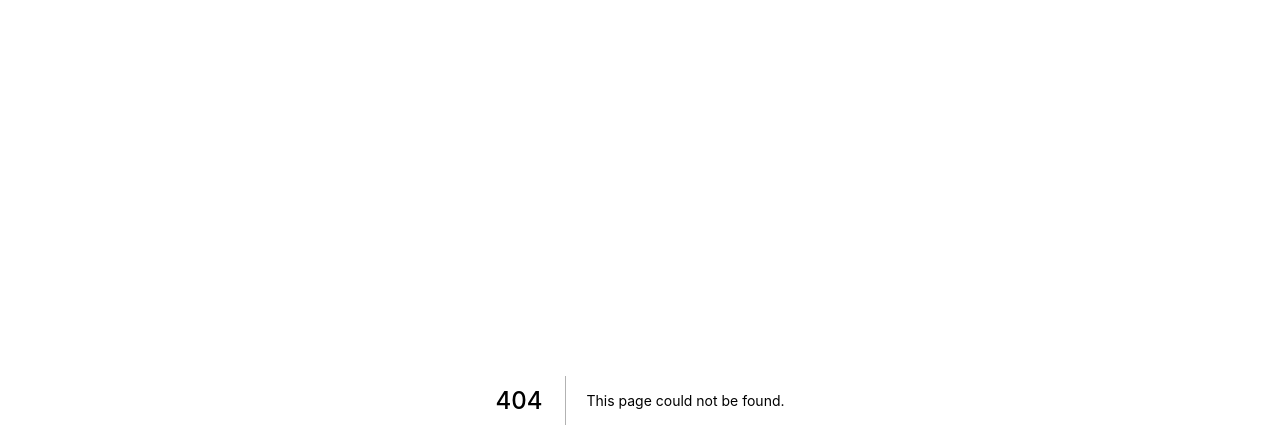
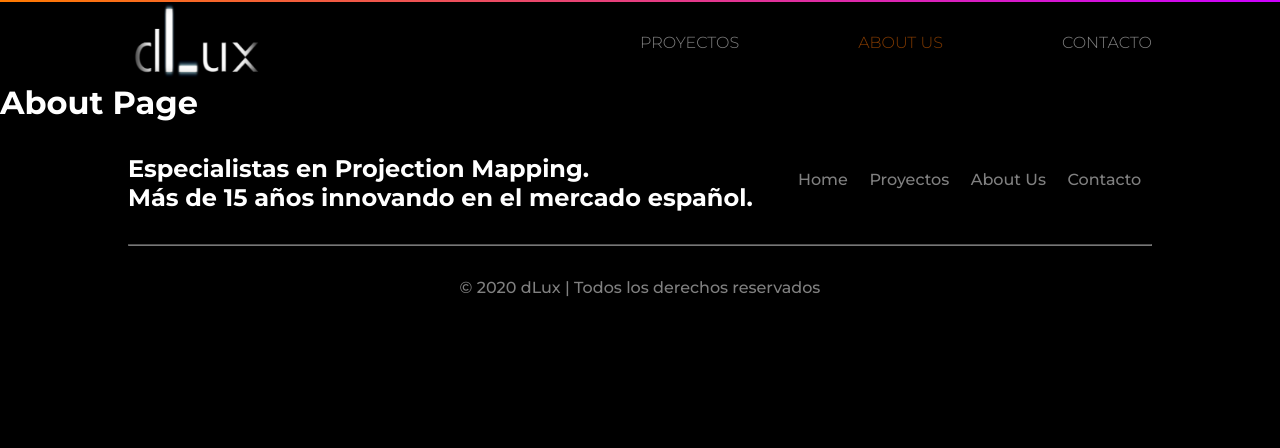
Before and after one commit to juangrafista/dlux, a Next.js app: page /about in a window 1280 px wide. Before the commit this address had no page. Shown: the top 448 px of the page. Built offline with nearby package versions, Linux system fonts and the light colour scheme.

Commit message:
created contact and about pages

```diff
--- a/components/Footer.js
+++ b/components/Footer.js
@@ -22,10 +22,10 @@ const Footer = () => {
             <Link href='/projects'>
               <a>Proyectos</a>
             </Link>
-            <Link href='/'>
+            <Link href='/about'>
               <a>About Us</a>
             </Link>
-            <Link href='/'>
+            <Link href='/contact'>
               <a>Contacto</a>
             </Link>
           </section>
--- a/components/Nav.js
+++ b/components/Nav.js
@@ -40,14 +40,14 @@ const Nav = () => {
             </ActiveLink>
           </li>
           <li>
-            <Link href='/'>
-              <a>About Us</a>
-            </Link>
+            <ActiveLink href='/about' activeClassName='active'>
+              <a className='nav-link'>About Us</a>
+            </ActiveLink>
           </li>
           <li>
-            <Link href='/'>
-              <a>Contacto</a>
-            </Link>
+            <ActiveLink href='/contact' activeClassName='active'>
+              <a className='nav-link'>contacto</a>
+            </ActiveLink>
           </li>
         </ul>
       </StyledNav>
--- /dev/null
+++ b/pages/about.js
@@ -0,0 +1,11 @@
+import Layout from '../components/Layout'
+
+const About = () => {
+  return (
+    <Layout>
+      <h1>About Page</h1>
+    </Layout>
+  )
+}
+
+export default About
--- a/pages/projects.js
+++ b/pages/projects.js
@@ -87,14 +87,14 @@ const Categories = styled.div`
   display: flex;
   flex-wrap: wrap;
   justify-content: center;
-
+  padding: 1rem 0.5rem;
   h2 {
-    padding: 1rem 0.5rem;
+    padding: 0 0.5rem;
     cursor: pointer;
     text-transform: uppercase;
     font-size: 1rem;
     opacity: 0.5;
-    font-weight: lighter;
+    font-weight: bold;
     &:hover {
       opacity: 1;
     }
```
Also changed, not shown: pages/_document.js (+9 -0 lines), pages/contact.js (added, +11 -0 lines).
